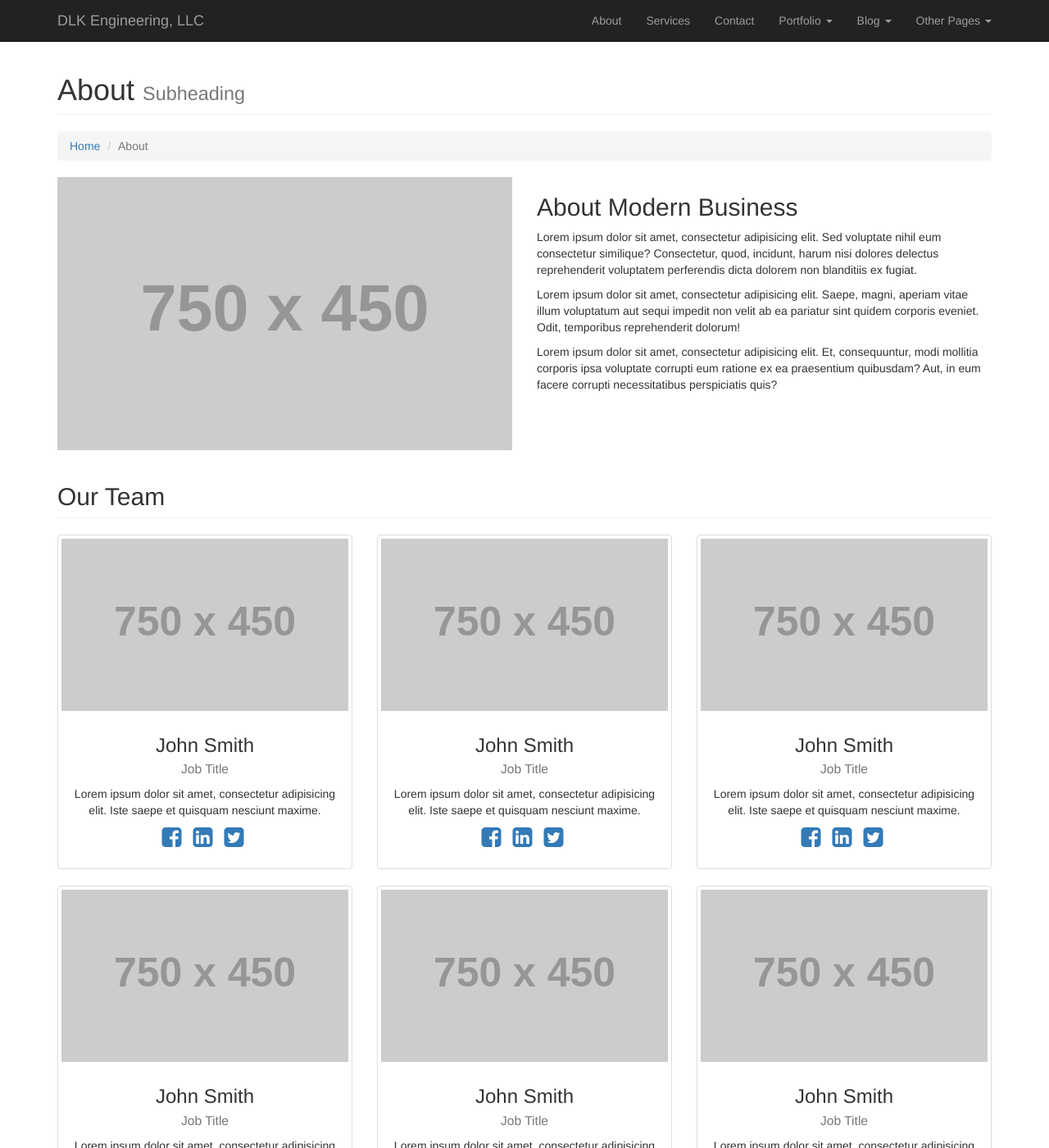
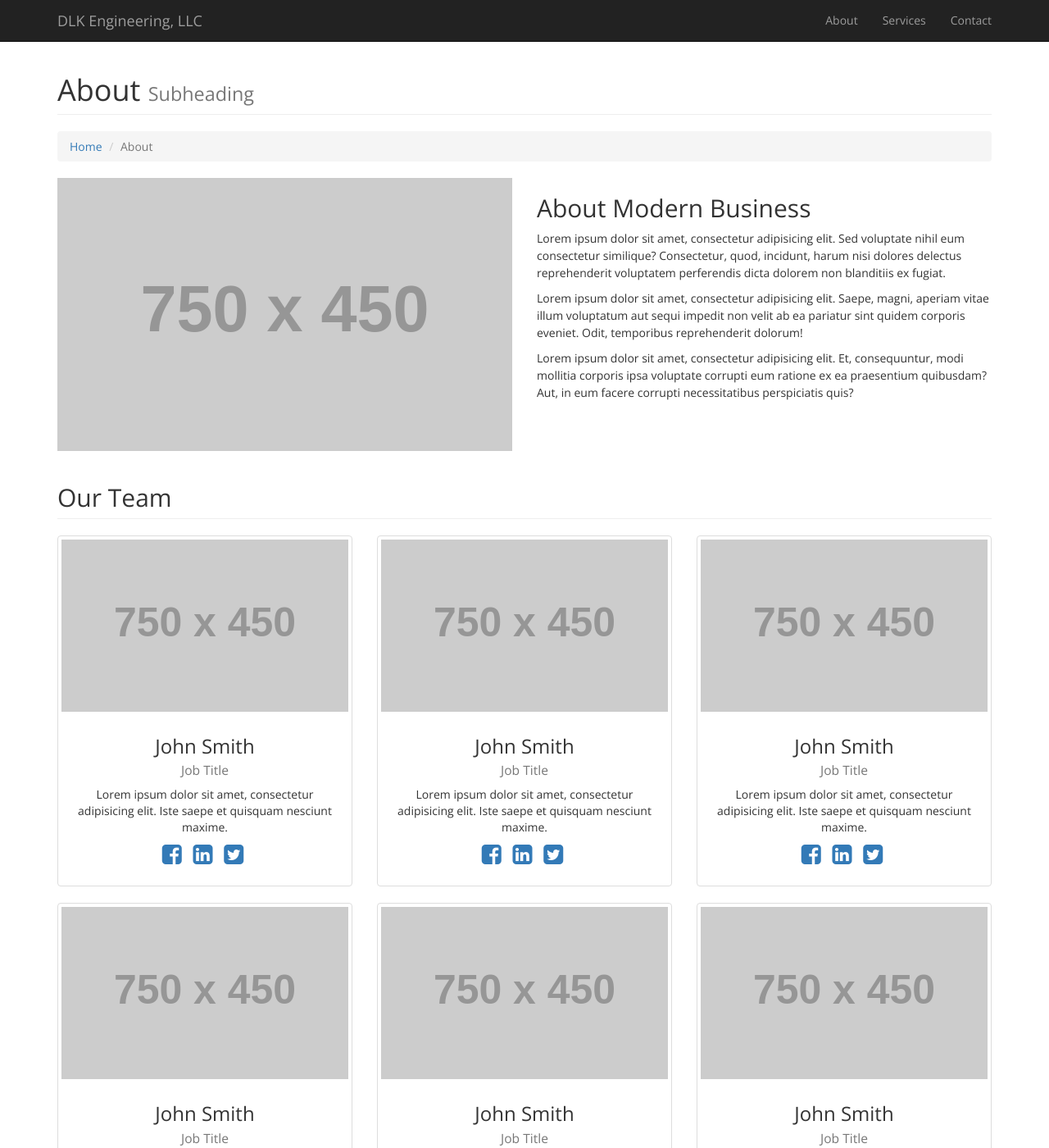
Before and after one commit to bradleystachurski/DLK_Engineering, a Jekyll site: the page built from about.html, in a window 1280 px wide and 1400 px high. Shown: the whole window at 82% size. Built offline with Jekyll 4.4.1, drawn with Linux system fonts in a browser that asks for light colours.

Commit message:
Changed font to Open Sans

```diff
--- a/_layouts/default.html
+++ b/_layouts/default.html
@@ -19,6 +19,7 @@
 
     <!-- Custom Fonts -->
     <link href="font-awesome/css/font-awesome.min.css" rel="stylesheet" type="text/css">
+    <link rel="stylesheet" type="text/css" href="//fonts.googleapis.com/css?family=Open+Sans" />
 
     <!-- HTML5 Shim and Respond.js IE8 support of HTML5 elements and media queries -->
     <!-- WARNING: Respond.js doesn't work if you view the page via file:// -->
@@ -56,60 +57,6 @@
                 <li>
                     <a href="contact.html">Contact</a>
                 </li>
-                <li class="dropdown">
-                    <a href="#" class="dropdown-toggle" data-toggle="dropdown">Portfolio <b class="caret"></b></a>
-                    <ul class="dropdown-menu">
-                        <li>
-                            <a href="portfolio-1-col.html">1 Column Portfolio</a>
-                        </li>
-                        <li>
-                            <a href="portfolio-2-col.html">2 Column Portfolio</a>
-                        </li>
-                        <li>
-                            <a href="portfolio-3-col.html">3 Column Portfolio</a>
-                        </li>
-                        <li>
-                            <a href="portfolio-4-col.html">4 Column Portfolio</a>
-                        </li>
-                        <li>
-                            <a href="portfolio-item.html">Single Portfolio Item</a>
-                        </li>
-                    </ul>
-                </li>
-                <li class="dropdown">
-                    <a href="#" class="dropdown-toggle" data-toggle="dropdown">Blog <b class="caret"></b></a>
-                    <ul class="dropdown-menu">
-                        <li>
-                            <a href="blog-home-1.html">Blog Home 1</a>
-                        </li>
-                        <li>
-                            <a href="blog-home-2.html">Blog Home 2</a>
-                        </li>
-                        <li>
-                            <a href="blog-post.html">Blog Post</a>
-                        </li>
-                    </ul>
-                </li>
-                <li class="dropdown">
-                    <a href="#" class="dropdown-toggle" data-toggle="dropdown">Other Pages <b class="caret"></b></a>
-                    <ul class="dropdown-menu">
-                        <li>
-                            <a href="full-width.html">Full Width Page</a>
-                        </li>
-                        <li>
-                            <a href="sidebar.html">Sidebar Page</a>
-                        </li>
-                        <li>
-                            <a href="faq.html">FAQ</a>
-                        </li>
-                        <li>
-                            <a href="404.html">404</a>
-                        </li>
-                        <li>
-                            <a href="pricing.html">Pricing Table</a>
-                        </li>
-                    </ul>
-                </li>
             </ul>
         </div>
         <!-- /.navbar-collapse -->
--- a/css/modern-business.css
+++ b/css/modern-business.css
@@ -9,6 +9,8 @@
 html,
 body {
     height: 100%;
+    font-family: "Open Sans";
+    line-height: 1.5;
 }
 
 body {
```
